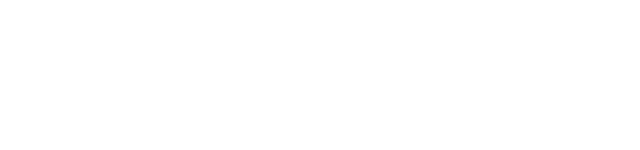
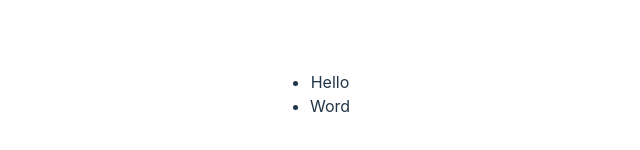
Before and after one commit to rayleigh420/ReactTS_Basic, a React (Vite) app: page /two in a window 1280 px wide. Before the commit this address had no page. Shown: the part 306-456 px from the top of the page, without its empty margins (330-970 px from the left). Built offline with nearby package versions, Linux system fonts and the light colour scheme.

Commit message:
Try to use genertic in components

```diff
--- a/src/App.tsx
+++ b/src/App.tsx
@@ -2,6 +2,7 @@
 import { Routes, Route } from 'react-router-dom'
 import './App.css'
 import Page_one from './pages/Page_one'
+import Page_two from './pages/Page_two'
 
 function App() {
   const [count, setCount] = useState(0)
@@ -10,6 +11,7 @@
     <div className="App">
       <Routes>
         <Route path='one' element={<Page_one />} />
+        <Route path='two' element={<Page_two />} />
       </Routes>
     </div>
   )
--- /dev/null
+++ b/src/components/List.tsx
@@ -0,0 +1,18 @@
+import { ReactNode } from "react"
+
+interface ListProps<T> {
+    item: T[],
+    render: (item: T) => ReactNode
+}
+
+const List = <T extends {}>({ item, render }: ListProps<T>) => {
+    return (
+        <ul>
+            {item.map((it, index) => (
+                <li key={index}>{render(it)}</li>
+            ))}
+        </ul>
+    )
+}
+
+export default List
--- /dev/null
+++ b/src/pages/Page_two.tsx
@@ -0,0 +1,11 @@
+import List from '../components/List'
+
+const Page_two = () => {
+    return (
+        <>
+            <List item={["Hello", "Word"]} render={(item: string) => <span>{item}</span>} />
+        </>
+    )
+}
+
+export default Page_two
```
